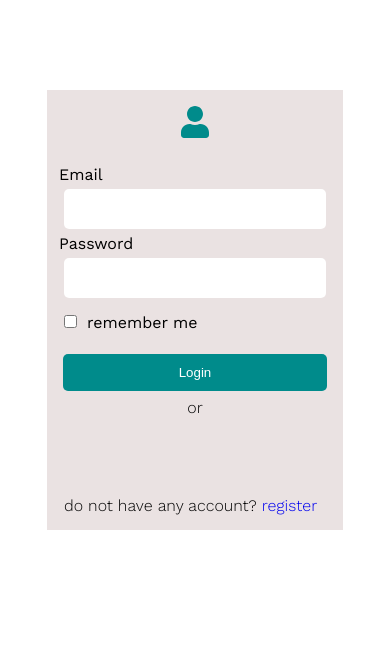
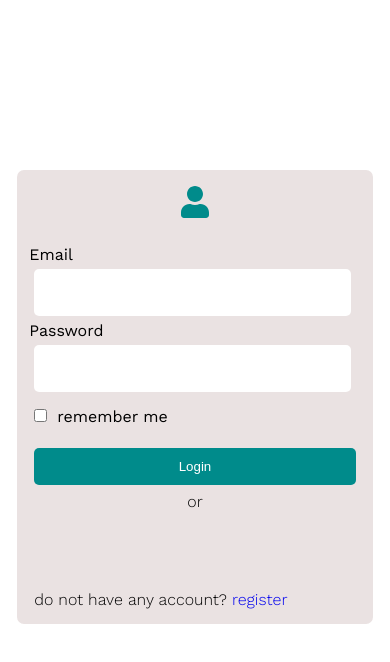
Before and after one commit to GokulakrishnanSivalingam/cropy, a React (Vite) app: page /login in a window 390 px wide. Shown: the top 662 px of the page. Built offline with nearby package versions, Linux system fonts and the light colour scheme; a web font is replaced by a local one.

Commit message:
adding css

```diff
--- a/src/Auth/auth.css
+++ b/src/Auth/auth.css
@@ -91,11 +91,18 @@
     }
 
     @media(max-width: 768px) {
-        fieldset {
-            width: fit-content;
-            border-radius: 0px;
+        .field {
+            width: 85%;
+            border-radius: 7px;
             border: none;
-            background-color: white;
-            margin-top: 130px;
+            background-color: rgb(234, 226, 226);
+            margin-top: 170px;
+        }
+        input {
+            width: 92%;
+            height: 45px;
+            border-radius: 5px;
+            border: none;
+            padding-left: 10px;
         }
     }
```
